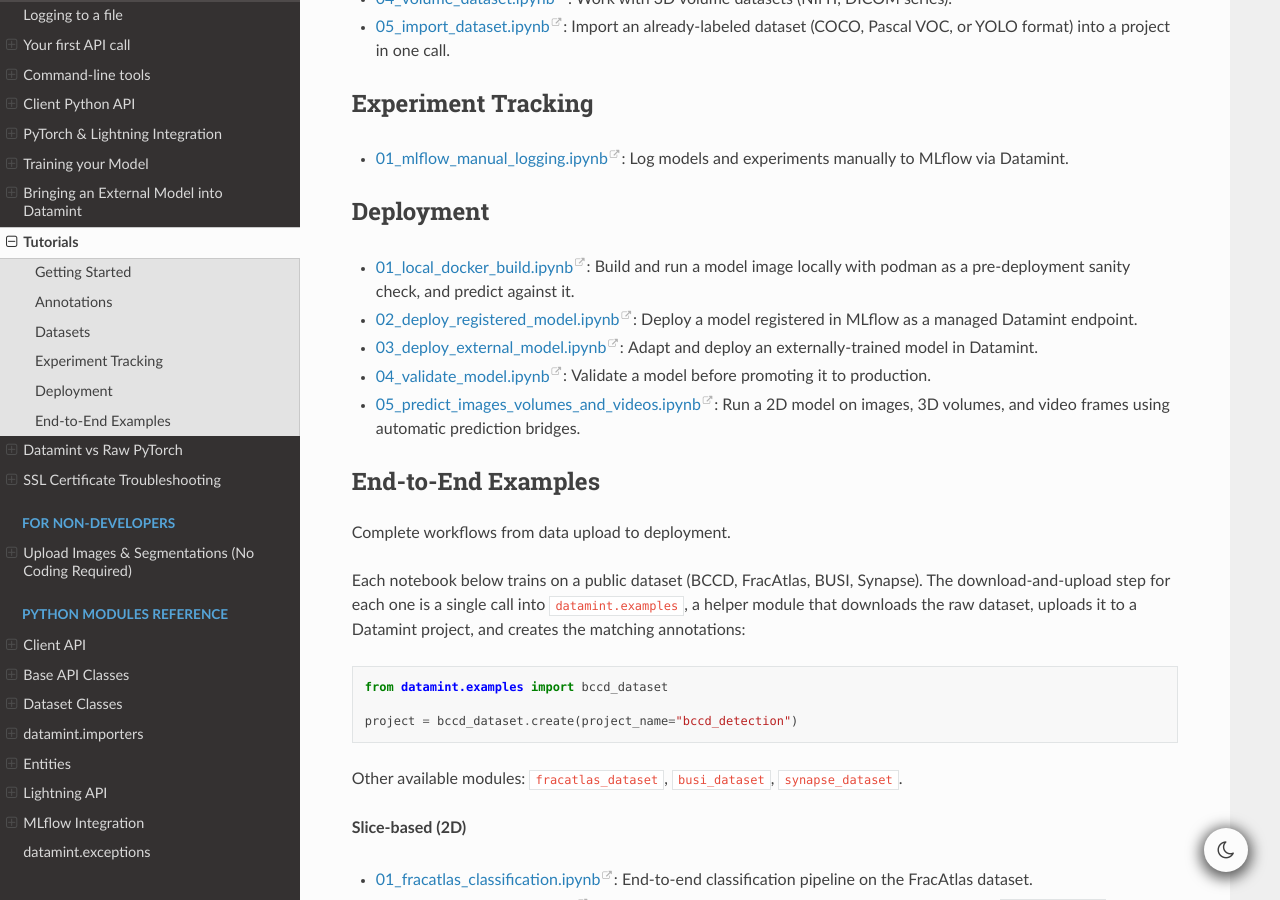
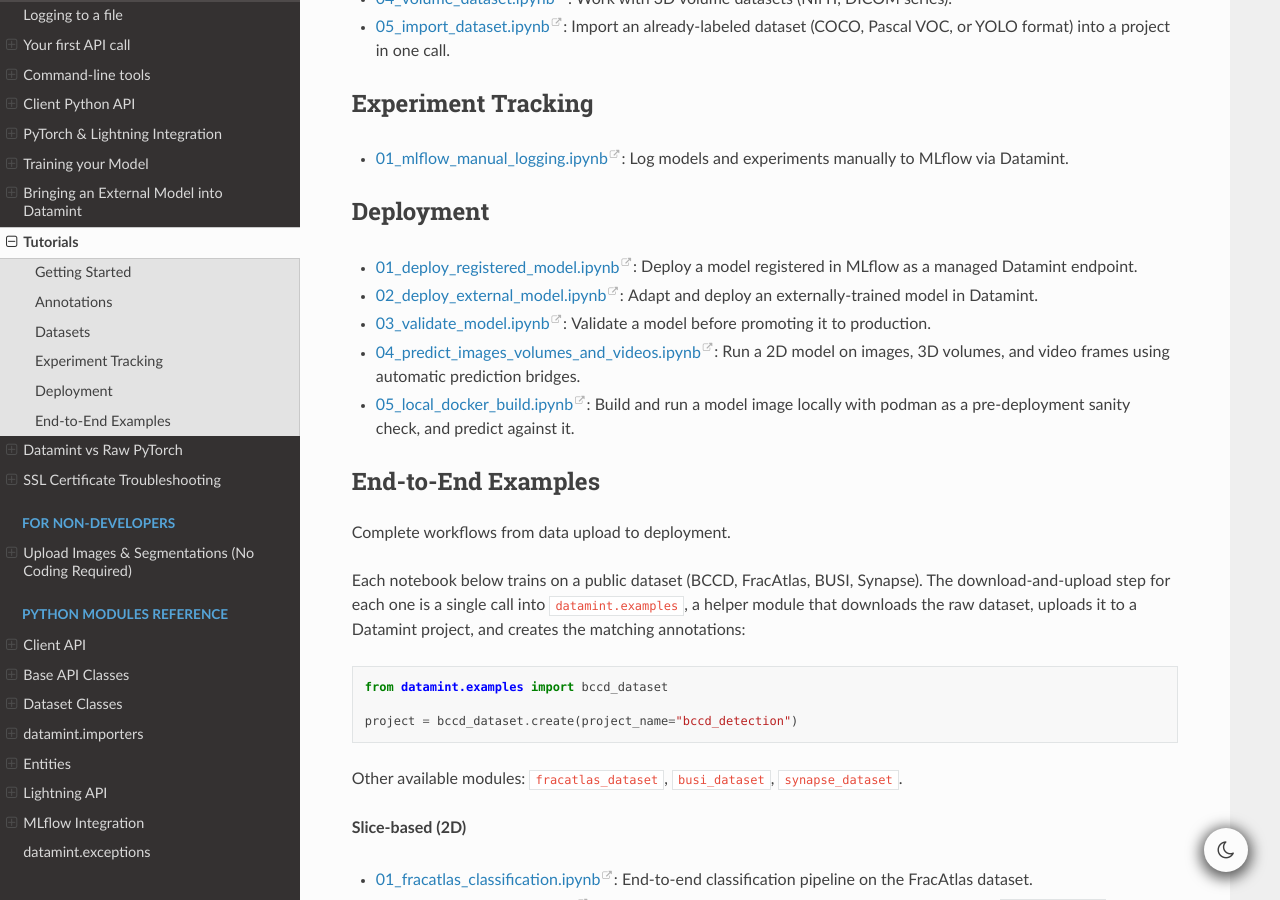
Before and after one commit to SonanceAI/datamint-python-api, a Sphinx documentation site: the page built from docs/source/tutorials.rst, in a window 1280 px wide and 900 px high, scrolled down 692 px. Built offline with Sphinx 7.4.7 and the Read the Docs theme 3.1.0, drawn with Linux system fonts in a browser that asks for light colours.

Commit message:
updated docs and log

```diff
--- a/docs/source/datamint_vs_raw_pytorch.rst
+++ b/docs/source/datamint_vs_raw_pytorch.rst
@@ -564,5 +564,5 @@
 - :ref:`trainer_api` -- Training your Model reference and external-model patterns.
 - `BUSI trainer notebook <https://github.com/SonanceAI/datamint-python-api/blob/main/notebooks/06_end_to_end/slice_based/02_busi_segmentation.ipynb>`_
   -- Runnable end-to-end segmentation tutorial.
-- `External model deployment tutorial <https://github.com/SonanceAI/datamint-python-api/blob/main/notebooks/05_deployment/03_deploy_external_model.ipynb>`_
+- `External model deployment tutorial <https://github.com/SonanceAI/datamint-python-api/blob/main/notebooks/05_deployment/02_deploy_external_model.ipynb>`_
   -- Deploy a custom model trained with Datamint.
--- a/docs/source/inference.rst
+++ b/docs/source/inference.rst
@@ -348,6 +348,6 @@
 Related Examples
 ------------------
 
-- `Deploying an Externally Trained Model <https://github.com/SonanceAI/datamint-python-api/blob/main/notebooks/05_deployment/03_deploy_external_model.ipynb>`_
+- `Deploying an Externally Trained Model <https://github.com/SonanceAI/datamint-python-api/blob/main/notebooks/05_deployment/02_deploy_external_model.ipynb>`_
   -- the full runnable notebook this page is based on, including custom prediction
   modes and updating a deployed model with a new version.
--- a/docs/source/trainer_api.rst
+++ b/docs/source/trainer_api.rst
@@ -404,7 +404,7 @@
 ----------------
 
 - `BUSI trainer notebook <https://github.com/SonanceAI/datamint-python-api/blob/main/notebooks/06_end_to_end/slice_based/02_busi_segmentation.ipynb>`_
-- `External model deployment tutorial <https://github.com/SonanceAI/datamint-python-api/blob/main/notebooks/05_deployment/03_deploy_external_model.ipynb>`_
+- `External model deployment tutorial <https://github.com/SonanceAI/datamint-python-api/blob/main/notebooks/05_deployment/02_deploy_external_model.ipynb>`_
 - `UNETR++ on the Synapse dataset <https://github.com/SonanceAI/datamint-python-api/blob/main/notebooks/06_end_to_end/full_3d/01_synapse_unetrpp.ipynb>`_
 - `nnU-Net on the Synapse dataset <https://github.com/SonanceAI/datamint-python-api/blob/main/notebooks/06_end_to_end/full_3d/02_synapse_nnunet.ipynb>`_
 
--- a/docs/source/tutorials.rst
+++ b/docs/source/tutorials.rst
@@ -33,11 +33,11 @@
 Deployment
 ----------
 
-* `01_local_docker_build.ipynb <https://github.com/SonanceAI/datamint-python-api/blob/main/notebooks/05_deployment/01_local_docker_build.ipynb>`_: Build and run a model image locally with podman as a pre-deployment sanity check, and predict against it.
-* `02_deploy_registered_model.ipynb <https://github.com/SonanceAI/datamint-python-api/blob/main/notebooks/05_deployment/02_deploy_registered_model.ipynb>`_: Deploy a model registered in MLflow as a managed Datamint endpoint.
-* `03_deploy_external_model.ipynb <https://github.com/SonanceAI/datamint-python-api/blob/main/notebooks/05_deployment/03_deploy_external_model.ipynb>`_: Adapt and deploy an externally-trained model in Datamint.
-* `04_validate_model.ipynb <https://github.com/SonanceAI/datamint-python-api/blob/main/notebooks/05_deployment/04_validate_model.ipynb>`_: Validate a model before promoting it to production.
-* `05_predict_images_volumes_and_videos.ipynb <https://github.com/SonanceAI/datamint-python-api/blob/main/notebooks/05_deployment/05_predict_images_volumes_and_videos.ipynb>`_: Run a 2D model on images, 3D volumes, and video frames using automatic prediction bridges.
+* `01_deploy_registered_model.ipynb <https://github.com/SonanceAI/datamint-python-api/blob/main/notebooks/05_deployment/01_deploy_registered_model.ipynb>`_: Deploy a model registered in MLflow as a managed Datamint endpoint.
+* `02_deploy_external_model.ipynb <https://github.com/SonanceAI/datamint-python-api/blob/main/notebooks/05_deployment/02_deploy_external_model.ipynb>`_: Adapt and deploy an externally-trained model in Datamint.
+* `03_validate_model.ipynb <https://github.com/SonanceAI/datamint-python-api/blob/main/notebooks/05_deployment/03_validate_model.ipynb>`_: Validate a model before promoting it to production.
+* `04_predict_images_volumes_and_videos.ipynb <https://github.com/SonanceAI/datamint-python-api/blob/main/notebooks/05_deployment/04_predict_images_volumes_and_videos.ipynb>`_: Run a 2D model on images, 3D volumes, and video frames using automatic prediction bridges.
+* `05_local_docker_build.ipynb <https://github.com/SonanceAI/datamint-python-api/blob/main/notebooks/05_deployment/05_local_docker_build.ipynb>`_: Build and run a model image locally with podman as a pre-deployment sanity check, and predict against it.
 
 End-to-End Examples
 -------------------
```
Also changed, not shown: notebooks/05_deployment/README.md, notebooks/README.md, 12 other files.
